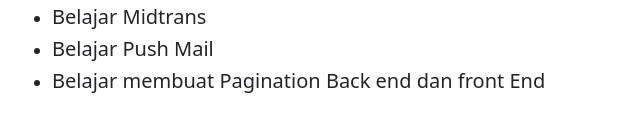
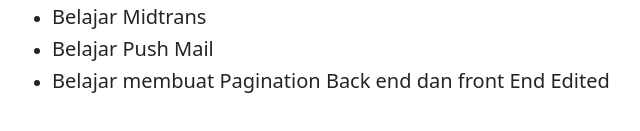
Before and after one commit to alenprastya/todo-list, a plain HTML site: page index.html in a window 1280 px wide. Shown: the part 131-262 px from the top of the page, 62-702 px from the left. Drawn offline with nearby package versions, Linux system fonts and the light colour scheme.

Commit message:
Update index.html

```diff
--- a/index.html
+++ b/index.html
@@ -18,7 +18,7 @@
         <li><h5>Membuat Website Absensi Sekolah</h5></li>
         <li><h5>Belajar Midtrans</h5></li>
         <li><h5>Belajar Push Mail</h5></li>
-        <li><h5>Belajar membuat Pagination Back end dan front End</h5></li>
+        <li><h5>Belajar membuat Pagination Back end dan front End Edited</h5></li>
       </ul>
     </div>
     <script
```
